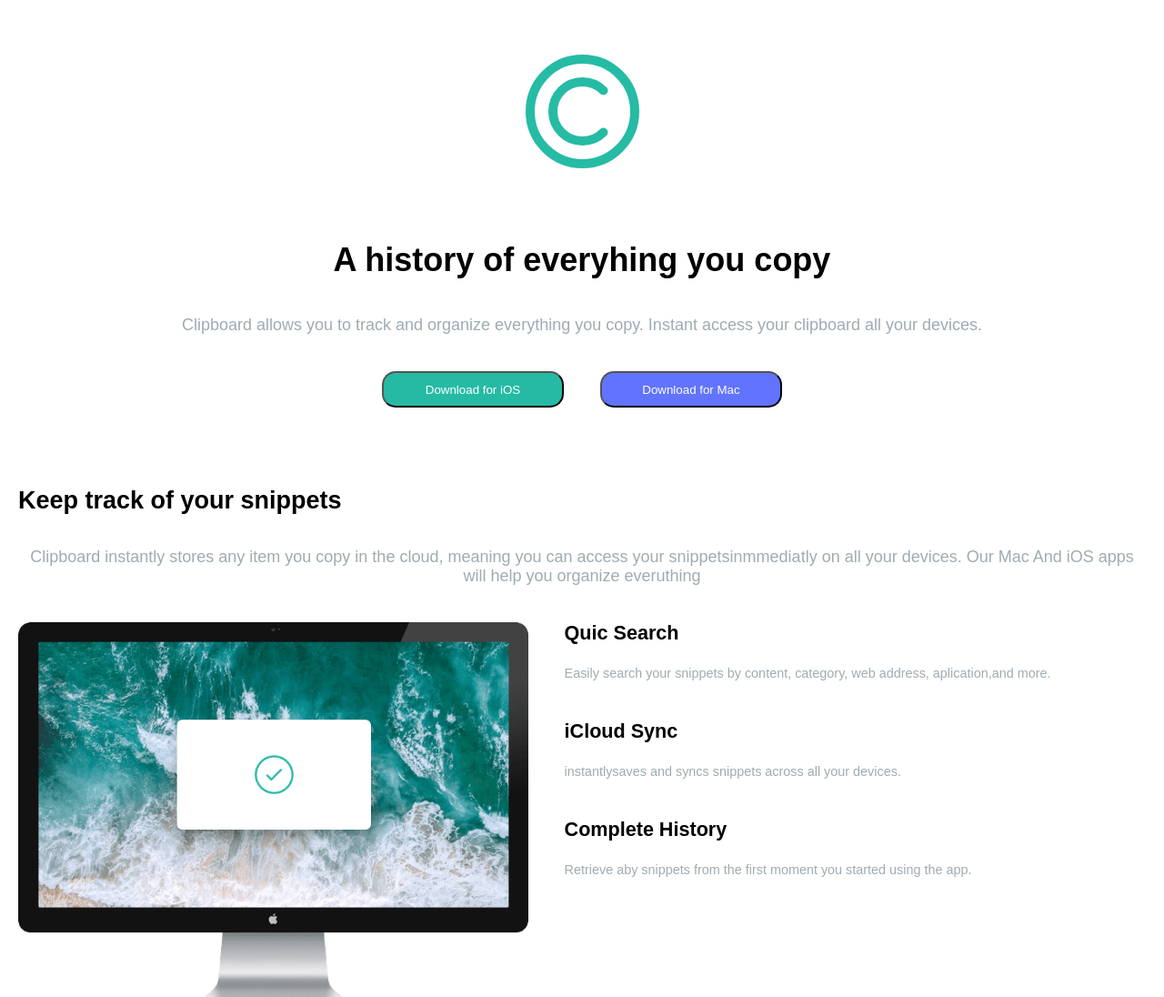
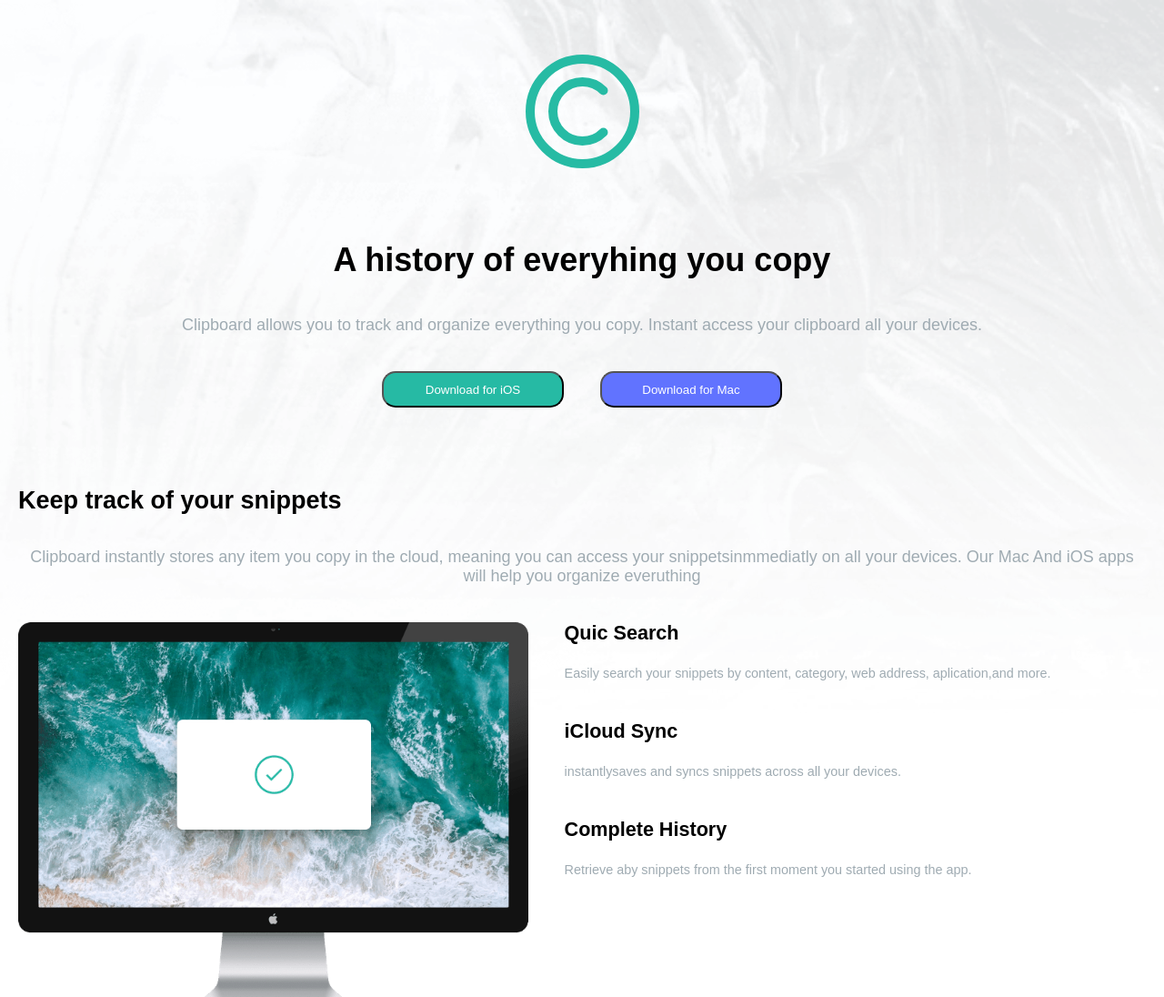
Before and after one commit to YecidValderrama/clipboard-landing-page-master, a plain HTML site: page index.html in a window 1280 px wide. Shown: the top 1096 px of the page at 91% size. Drawn offline with Linux system fonts and the light colour scheme; the site is published under a folder, as on GitHub Pages, so addresses that start at the root find nothing; a web font is replaced by a local one.

Commit message:
Update style.css

```diff
--- a/css/style.css
+++ b/css/style.css
@@ -123,7 +123,7 @@ footer{
         font-size: 18px;
         width: 100%;
         height: 100vh;
-        background: url(/images/bg-header-desktop.png)no-repeat;
+        background: url(../images/bg-header-desktop.png)no-repeat;
         background-size: cover;
         font-family: 'Bai Jamjuree', sans-serif;
     }
```
